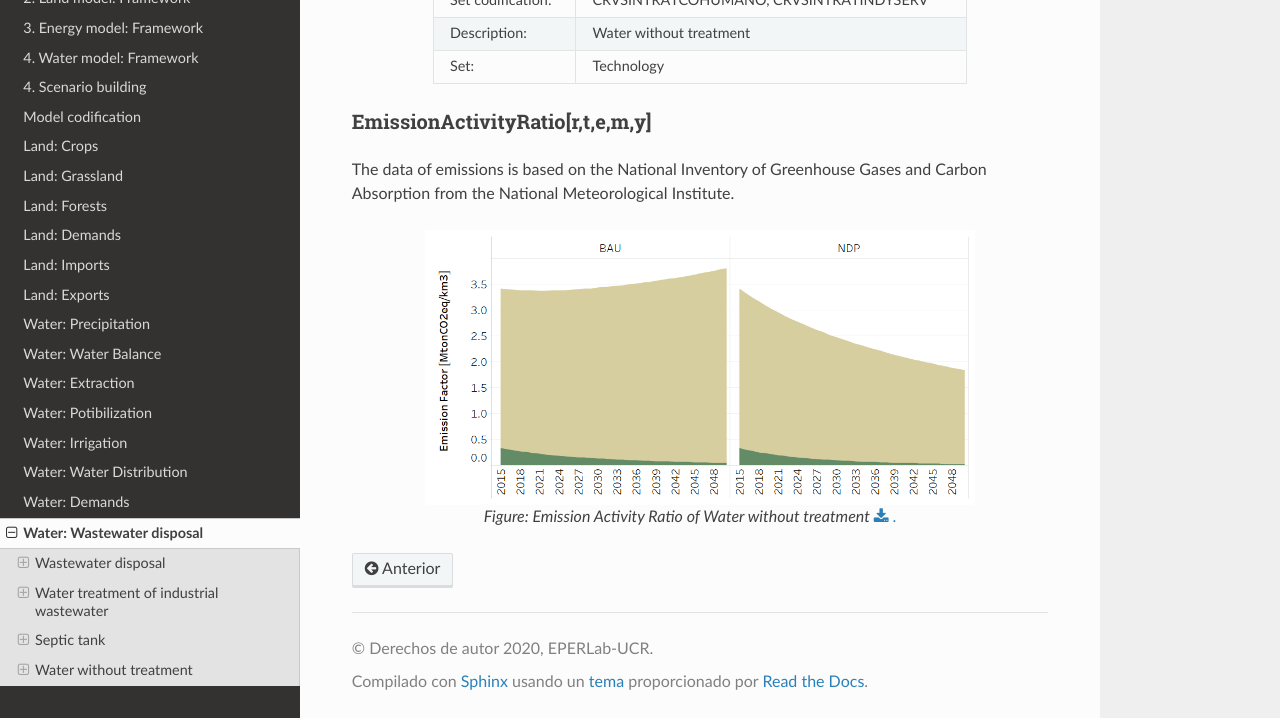
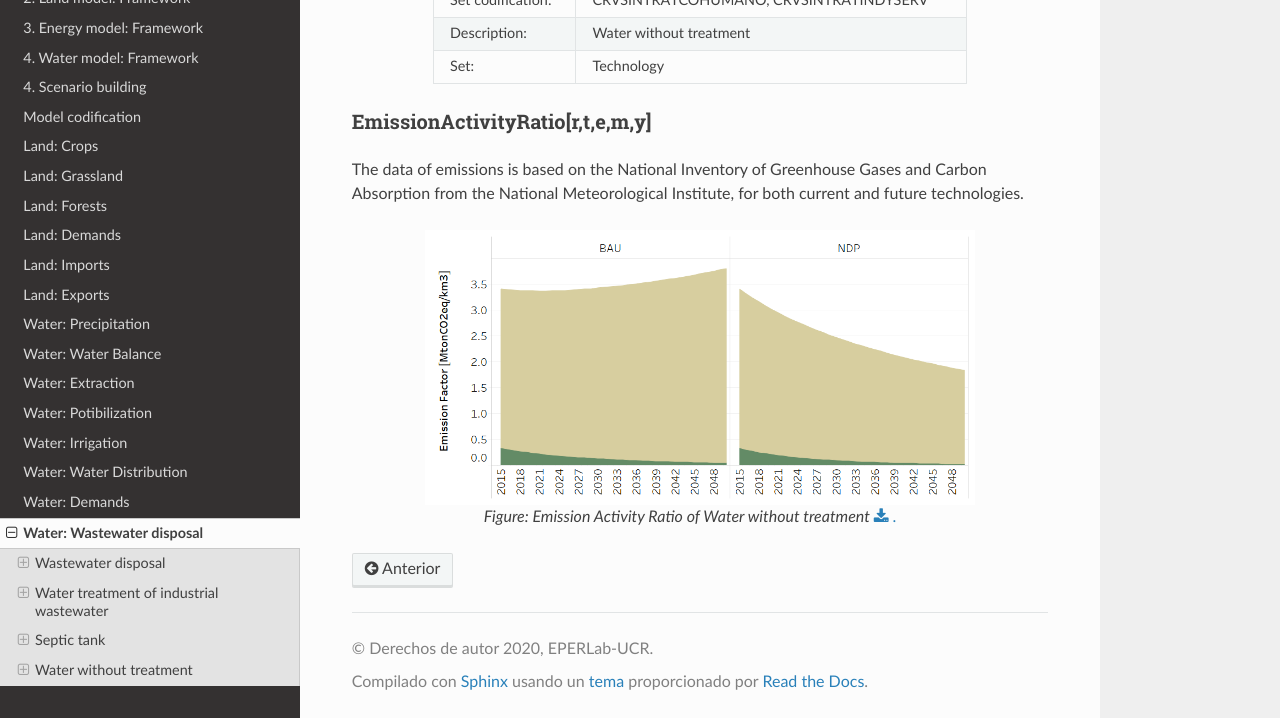
Before and after one commit to EPERLab/CLEW, a Sphinx documentation site: the page built from docs/fichas/14_Watewater_disposal.rst, in a window 1280 px wide and 900 px high, scrolled down 5692 px, cut to the strip 182-900 px from the top of the window. Built offline with Sphinx 7.4.7 and the Read the Docs theme 2.0.0, drawn with Linux system fonts in a browser that asks for light colours; formulas are drawn with MathJax 3.

Commit message:
Update 14_Watewater_disposal.rst

```diff
--- a/docs/fichas/14_Watewater_disposal.rst
+++ b/docs/fichas/14_Watewater_disposal.rst
@@ -210,7 +210,7 @@ Water without treatment
 EmissionActivityRatio[r,t,e,m,y]
 ---------
 
-The data of emissions is based on the National Inventory of Greenhouse Gases and Carbon Absorption from the National Meteorological Institute.
+The data of emissions is based on the National Inventory of Greenhouse Gases and Carbon Absorption from the National Meteorological Institute, for both current and future technologies.
 
 
 .. figure::  parameters/CRVSINTRAT_Emission_Act_Ratio.png
```
